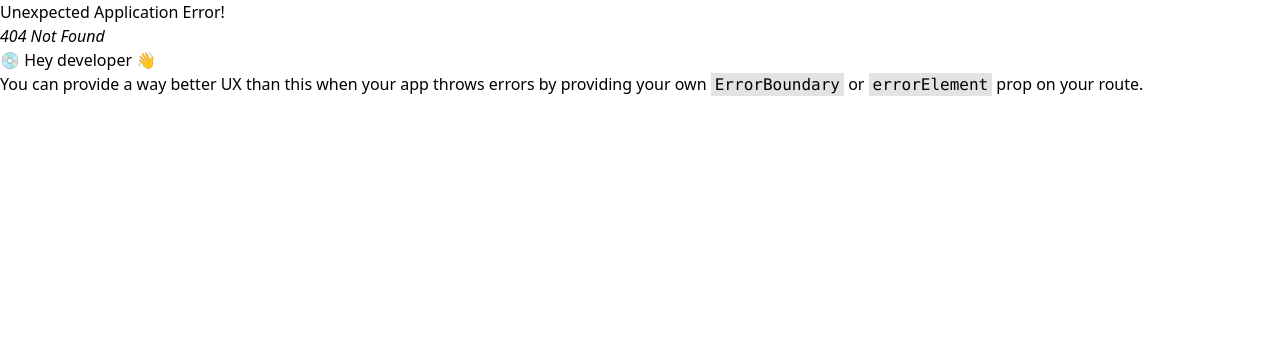
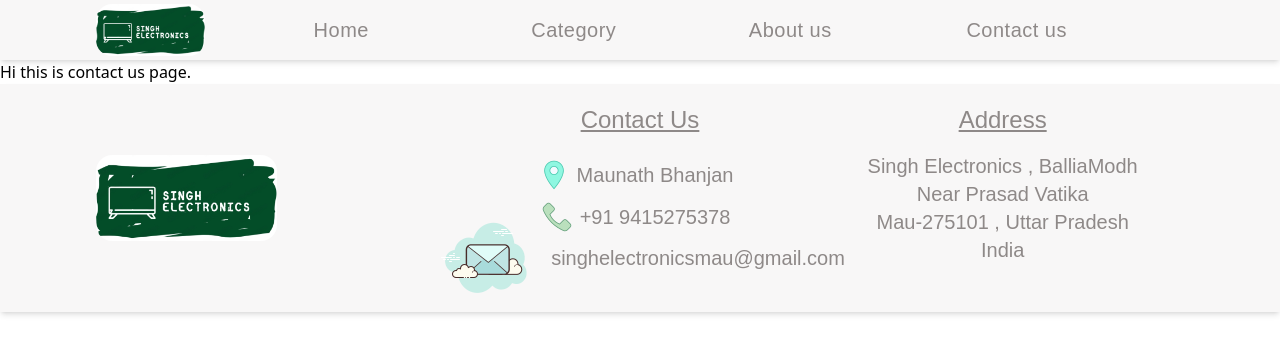
Before and after one commit to Aryaman11/storeapp, a React (Create React App) app: page /contact in a window 1280 px wide. Before the commit this address had no page. Shown: the top 354 px of the page. Built offline with nearby package versions, Linux system fonts and the light colour scheme.

Commit message:
contact page initialed

```diff
--- a/src/component/header.jsx
+++ b/src/component/header.jsx
@@ -13,8 +13,8 @@ const Header = () =>{
                     <li className="md:w-[50%]"><img className="rounded-2xl" src='./images/logo.png'/></li>
                     <li className="hover:font-semibold tracking-wide hover:text-[#787372] cursor-pointer"><Link to="/">Home</Link></li>
                     <li className="hover:font-semibold tracking-wide hover:text-[#787372] cursor-pointer">Category</li>
-                    <li className="hover:font-semibold tracking-wide hover:text-[#787372] cursor-pointer"><Link to="/aboutus">About us</Link></li>
-                    <li className="hover:font-semibold tracking-wide hover:text-[#787372] cursor-pointer">Contact us</li>
+                    <li className="hover:font-semibold tracking-wide hover:text-[#787372] cursor-pointer"><Link to="/about">About us</Link></li>
+                    <li className="hover:font-semibold tracking-wide hover:text-[#787372] cursor-pointer"><Link to="/contact">Contact us</Link></li>
                     <li></li>
                 </ul>
 
--- /dev/null
+++ b/src/pages/contactus.jsx
@@ -0,0 +1,13 @@
+import Footer from "../component/footer";
+import Header from "../component/header";
+
+const Contact = () =>{
+    return (
+        <div>
+            <Header/>
+            Hi this is contact us page.
+            <Footer/>
+        </div>
+    )
+}
+export default Contact;
```
Also changed, not shown: src/App.js (+6 -1 lines).
